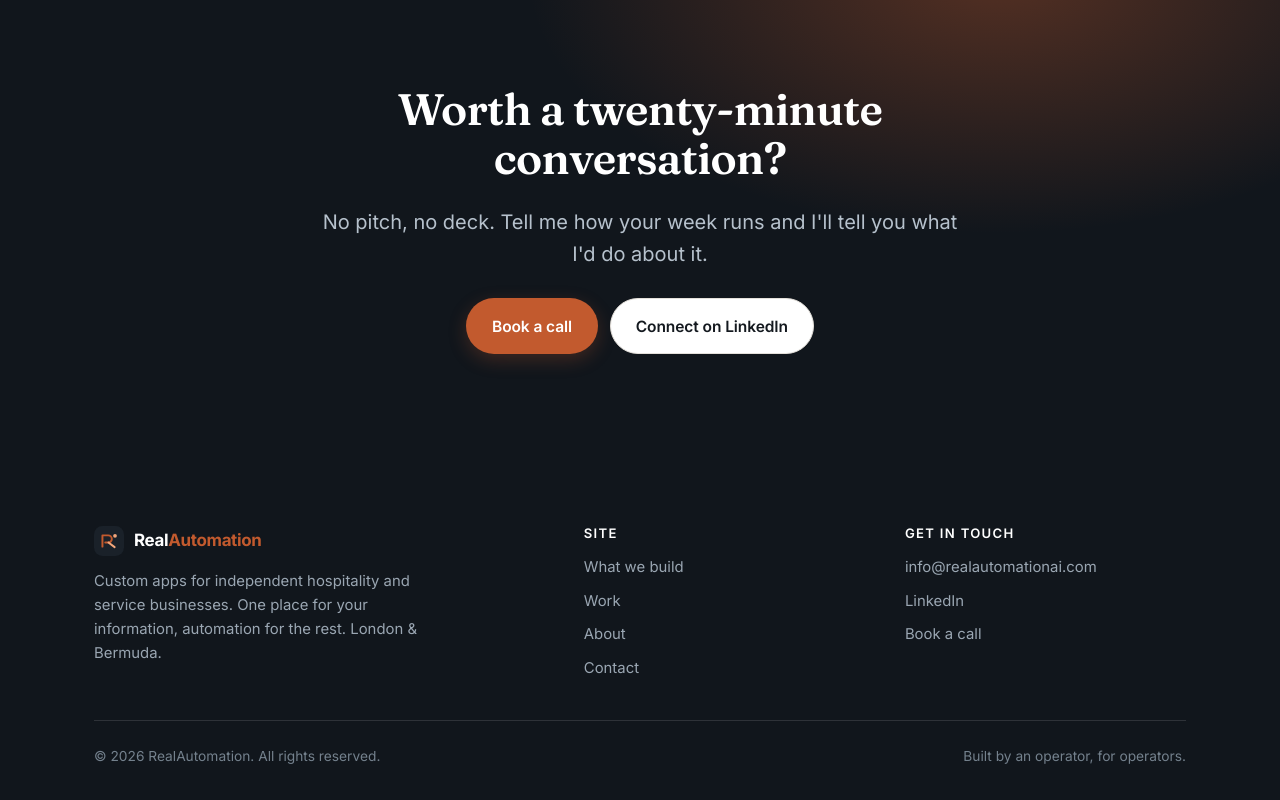
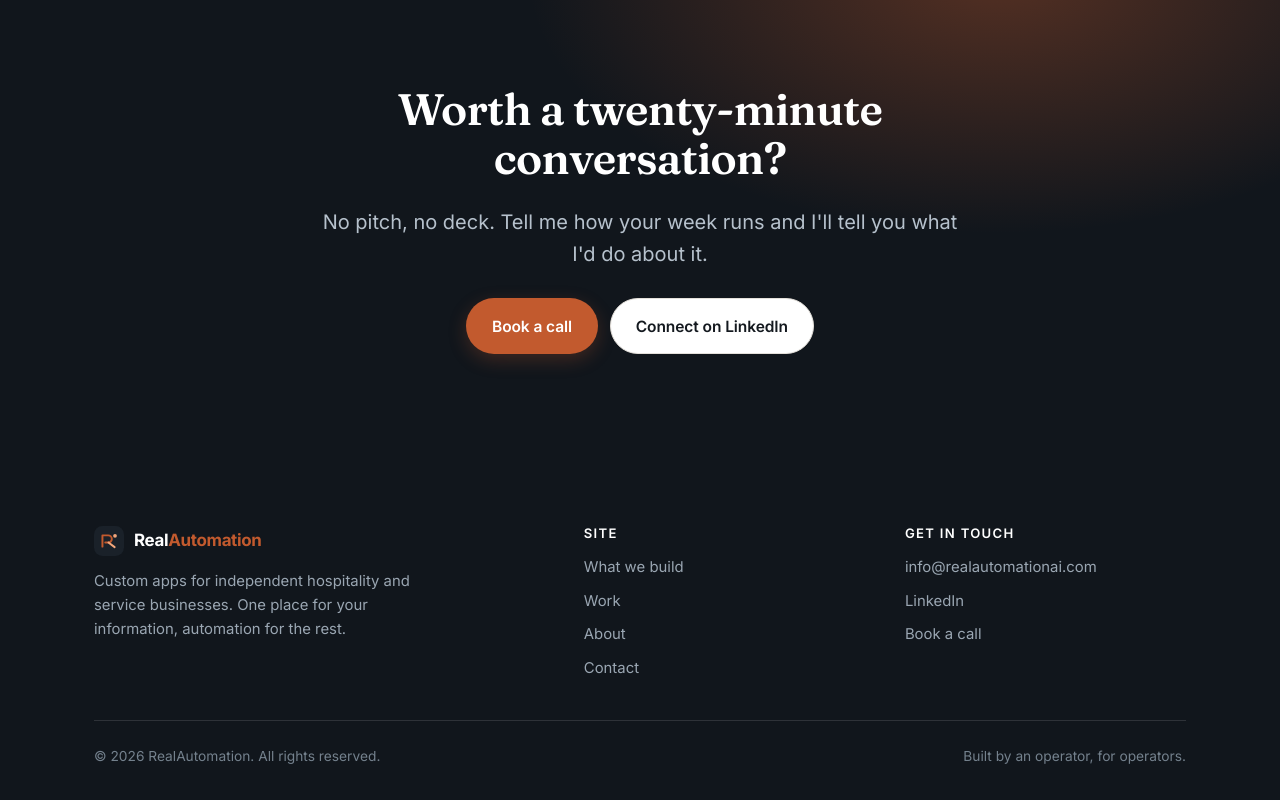
Before and after one commit to MikeRealAi/realaitomationai-site, a plain HTML site: page about.html in a window 1280 px wide. Shown: the part 3045-3845 px from the top of the page. Drawn offline with Linux system fonts and the light colour scheme.

Commit message:
Remove "London & Bermuda" from site footer
The footer tagline implied a geographic service limit. Work isn't
restricted to those markets, so the location is dropped across all
five pages.

Co-Authored-By: Claude Opus 5 <noreply@anthropic.com>
Claude-Session: https://claude.ai/code/session_019f2X1eQpzu5ZTPSFz4Widg

```diff
--- a/about.html
+++ b/about.html
@@ -118,7 +118,7 @@
           </svg>
           <span><b>Real</b><i>Automation</i></span>
         </a>
-        <p>Custom apps for independent hospitality and service businesses. One place for your information, automation for the rest. London &amp; Bermuda.</p>
+        <p>Custom apps for independent hospitality and service businesses. One place for your information, automation for the rest.</p>
       </div>
       <div class="footer-col">
         <h4>Site</h4>
```
Also changed, not shown: contact.html (+1 -1 lines), index.html (+1 -1 lines), what-we-build.html (+1 -1 lines), work.html (+1 -1 lines).
